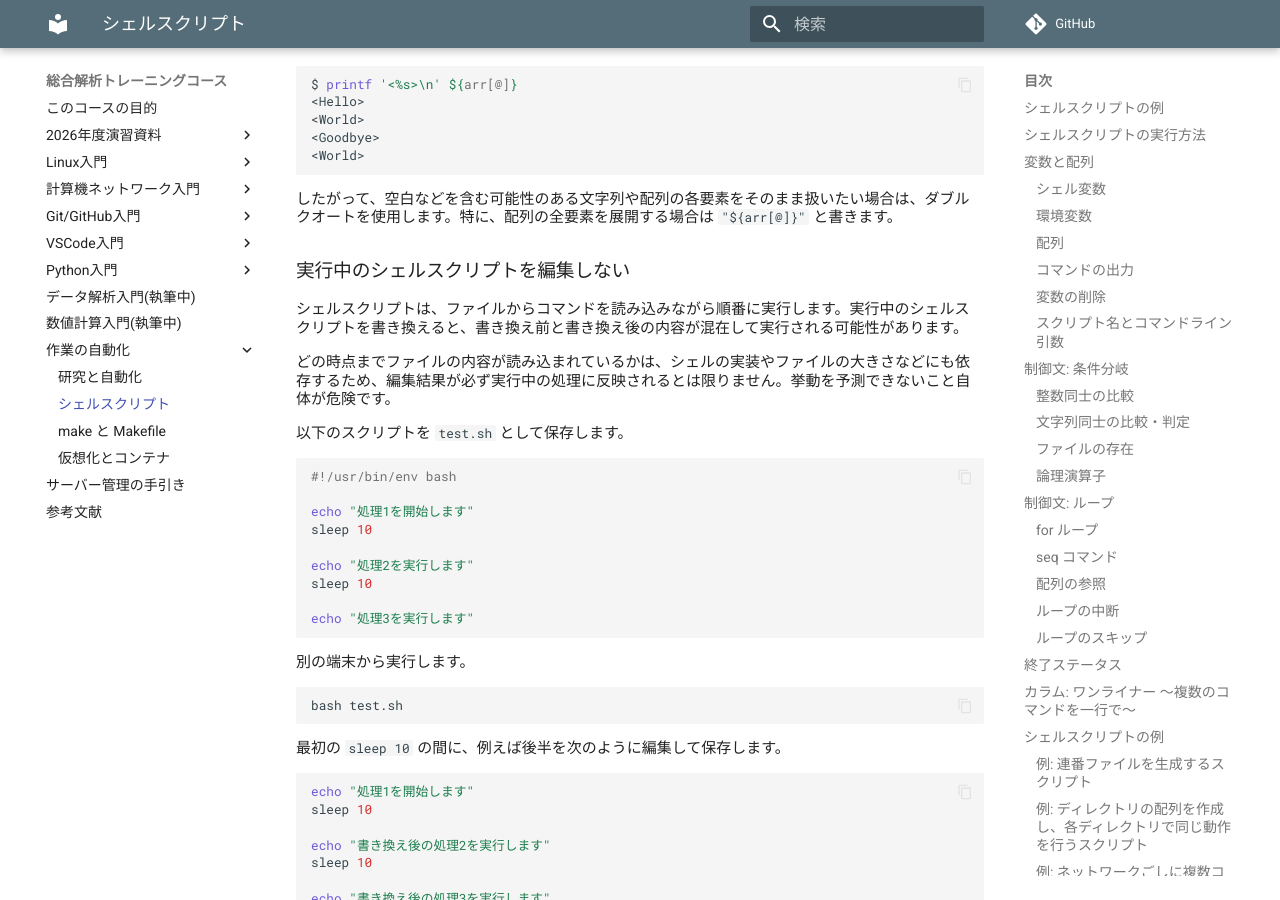
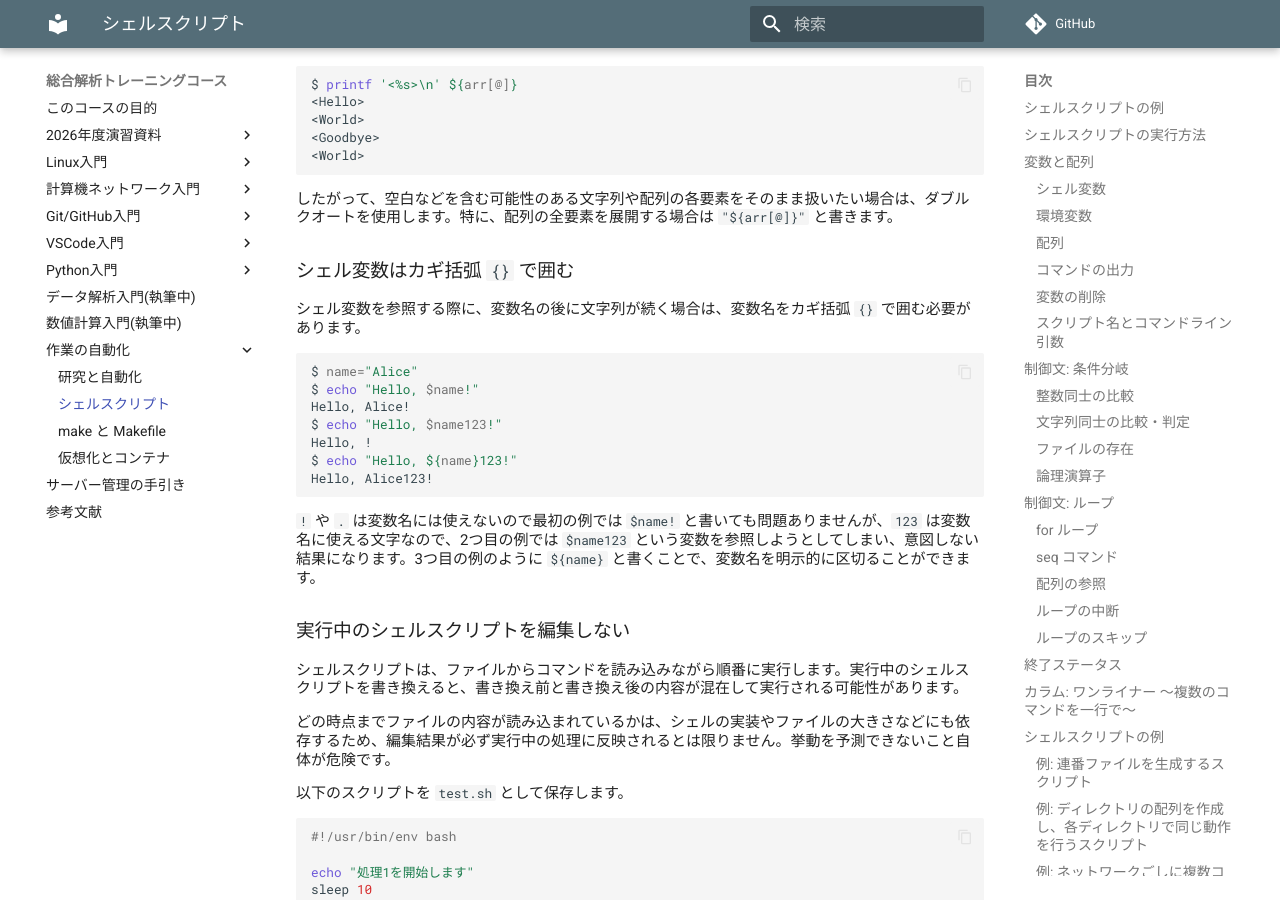
Before and after one commit to is-isee/training_course, an MkDocs documentation site: the page built from docs/automation/shell_script.md, in a window 1280 px wide and 900 px high, scrolled down 10022 px. Built offline with MkDocs 1.6.1 and Material for MkDocs 9.7.7, drawn with Linux system fonts in a browser that asks for light colours; comment, search, counter and statistics services are not loaded.

Commit message:
added a caution about the use of shell variable

````diff
--- a/docs/automation/shell_script.md
+++ b/docs/automation/shell_script.md
@@ -560,6 +560,22 @@ $ printf '<%s>\n' ${arr[@]}
 
 したがって、空白などを含む可能性のある文字列や配列の各要素をそのまま扱いたい場合は、ダブルクオートを使用します。特に、配列の全要素を展開する場合は `"${arr[@]}"` と書きます。
 
+### シェル変数はカギ括弧 `{}` で囲む
+
+シェル変数を参照する際に、変数名の後に文字列が続く場合は、変数名をカギ括弧 `{}` で囲む必要があります。
+
+```bash
+$ name="Alice"
+$ echo "Hello, $name!"
+Hello, Alice!
+$ echo "Hello, $name123!"
+Hello, !
+$ echo "Hello, ${name}123!"
+Hello, Alice123!
+```
+
+`!` や `.` は変数名には使えないので最初の例では `$name!` と書いても問題ありませんが、`123` は変数名に使える文字なので、2つ目の例では `$name123` という変数を参照しようとしてしまい、意図しない結果になります。3つ目の例のように `${name}` と書くことで、変数名を明示的に区切ることができます。
+
 ### 実行中のシェルスクリプトを編集しない
 
 シェルスクリプトは、ファイルからコマンドを読み込みながら順番に実行します。実行中のシェルスクリプトを書き換えると、書き換え前と書き換え後の内容が混在して実行される可能性があります。
````
